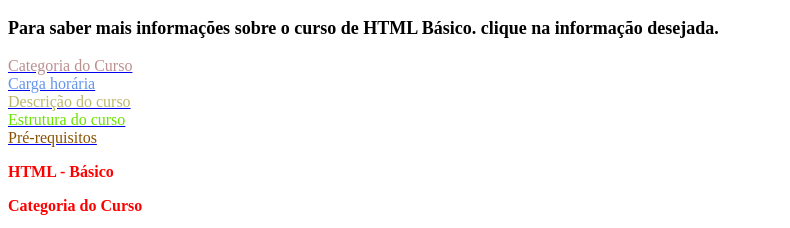
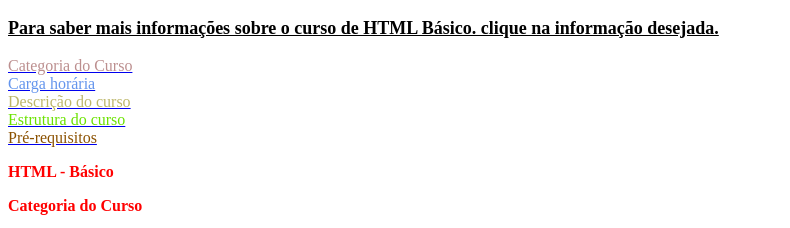
Before and after one commit to handryuscainan/html, a plain HTML site: page index.html in a window 1280 px wide. Shown: the top 228 px of the page, 0-790 px from the left. Drawn offline with Linux system fonts and the light colour scheme.

Commit message:
Update index.html

```diff
--- a/index.html
+++ b/index.html
@@ -10,7 +10,7 @@
 <body>
 
     <body>
-        <P style="font-size: large;"><b> Para saber mais informações sobre o curso de HTML Básico. clique na informação desejada.</b></P>
+        <P style="font-size: large; text-decoration: underline;"><b> Para saber mais informações sobre o curso de HTML Básico. clique na informação desejada.</b></P>
         <A href="#Capítulo I">
             <font color="#BC8F8F">Categoria do Curso</font>
         </A><br>
```
